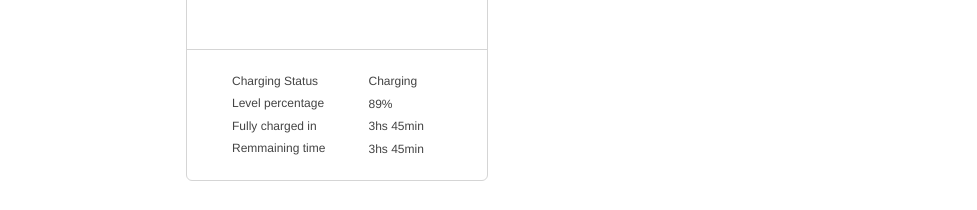
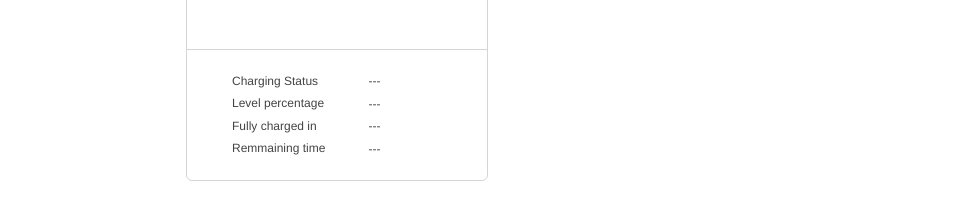
Before and after one commit to pazguille/demo-battery-api, a plain HTML site: page index.html in a window 1280 px wide. Shown: the part 267-477 px from the top of the page, without its empty margins (303-1280 px from the left). Drawn offline with Linux system fonts and the light colour scheme.

Commit message:
Remove fake data.

```diff
--- a/index.html
+++ b/index.html
@@ -24,16 +24,16 @@
 
       <dl class="battery-info">
         <dt>Charging Status</dt>
-        <dd>Charging</dd>
+        <dd class="battery-status">---</dd>
 
         <dt>Level percentage</dt>
-        <dd>89%</dd>
+        <dd class="battery-level">---</dd>
 
         <dt>Fully charged in</dt>
-        <dd>3hs 45min</dd>
+        <dd class="battery-fully">---</dd>
 
         <dt>Remmaining time</dt>
-        <dd>3hs 45min</dd>
+        <dd class="battery-remmaining">---</dd>
       </dl>
 
     </article>
```
